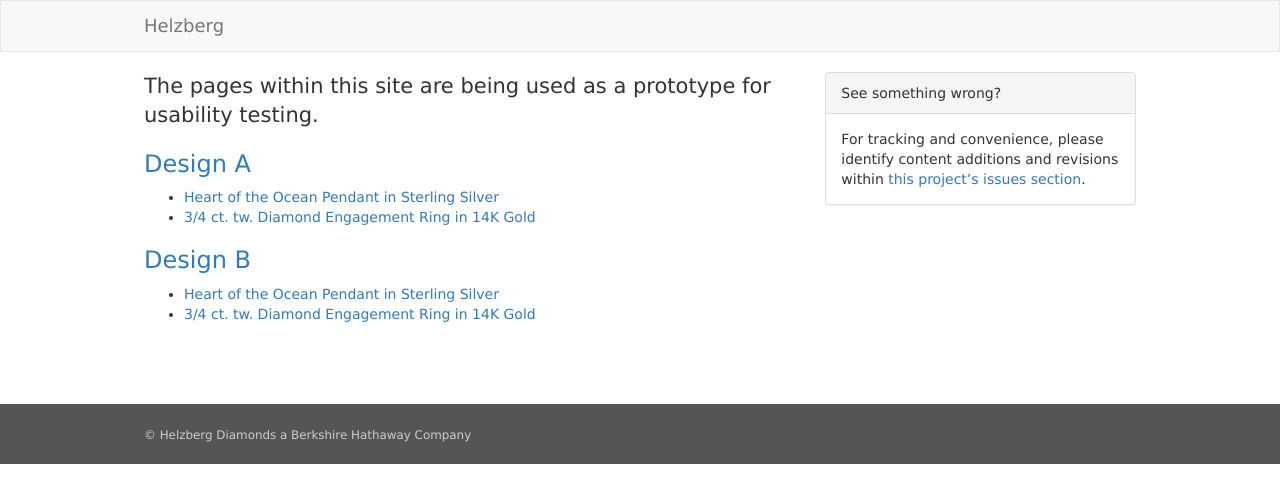
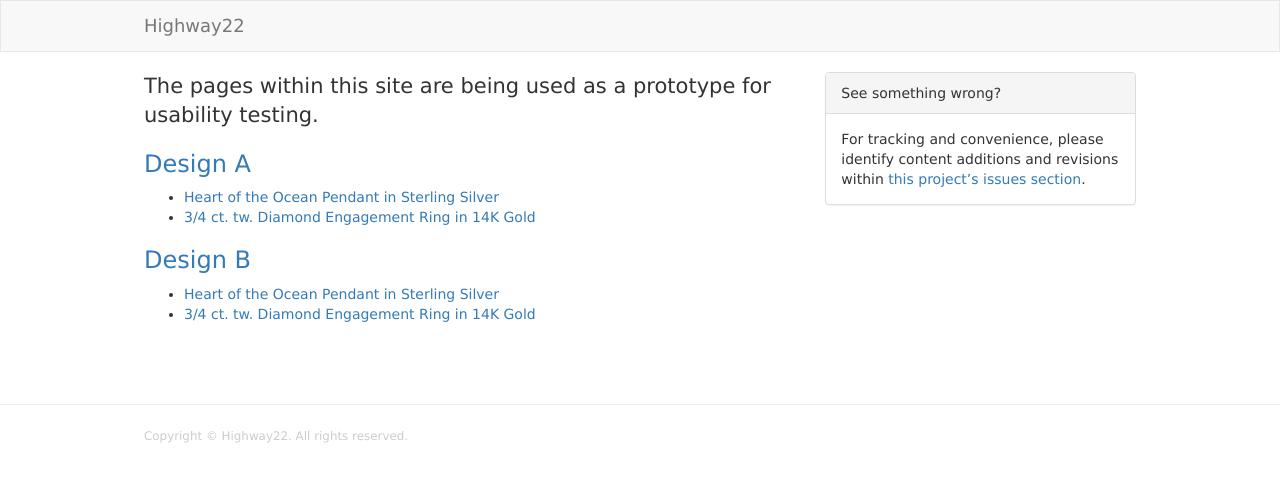
Before and after one commit to Highway22Creative/Helzberg, a Jekyll site: the page built from index.html, in a window 1280 px wide. Shown: the top 503 px of the page. Built offline with Jekyll 4.4.1, drawn with Linux system fonts in a browser that asks for light colours.

Commit message:
add include files

```diff
--- a/_includes/footer.html
+++ b/_includes/footer.html
@@ -1,5 +1,9 @@
-  <footer>
+  {% if page.org == "highway" %}<footer class="highway">
+    <div class="container">
+      <p><small>Copyright &copy; Highway22. All rights reserved.</small></p>
+    </div>
+  </footer>{% else %}<footer>
     <div class="container">
       <p><small>&copy; Helzberg Diamonds a Berkshire Hathaway Company</small></p>
     </div>
-  </footer>
+  </footer>{% endif %}
--- a/_includes/head.html
+++ b/_includes/head.html
@@ -4,10 +4,10 @@
     <title>{% if page.title %}{{ page.title &middot; site.title }}{% else %}{{ site.title }}{% endif %}</title>
     <meta name="description" content="{% if page.excerpt %}{{ page.excerpt | strip_html | strip_newlines | truncate: 160 }}{% else %}{{ site.description }}{% endif %}">
     <meta name="viewport" content="width=device-width, initial-scale=1">
-    <link rel="stylesheet" href="{{ "/css/main.css" | prepend: site.baseurl }}">
-    <link rel="icon" href="{{ "/favicon.ico" | prepend: site.baseurl }}">
-    <link rel="apple-touch-icon" href="{{ "/apple-touch-icon.png" | prepend: site.baseurl }}">
-    <script src="{{ "/bower_components/modernizr/modernizr-2.8.3.min.js" | prepend: site.baseurl }}"></script>
+    <link rel="stylesheet" href="{{ site.baseurl }}/css/main.css">
+    <link rel="icon" href="{{ site.baseurl }}/favicon.ico">
+    <link rel="apple-touch-icon" href="{{ site.baseurl }}/apple-touch-icon.png">
+    <script src="{{ site.baseurl }}/bower_components/modernizr/modernizr-2.8.3.min.js"></script>
     <script>
       (function(i,s,o,g,r,a,m){i['GoogleAnalyticsObject']=r;i[r]=i[r]||function(){
       (i[r].q=i[r].q||[]).push(arguments)},i[r].l=1*new Date();a=s.createElement(o),
--- a/_includes/header.html
+++ b/_includes/header.html
@@ -1,4 +1,12 @@
-  <header>
+  {% if page.org == "highway" %}<header>
+    <nav class="navbar navbar-default">
+      <div class="container">
+        <div class="navbar-header">
+          <a class="navbar-brand" href="{{ site.baseurl }}/index.html">{{ site.title }}</a>
+        </div>
+      </div>
+    </nav>
+  </header>{% else %}<header>
     <nav class="navbar navbar-default">
       <div class="container">
         <div class="navbar-header">
@@ -6,4 +14,4 @@
         </div>
       </div>
     </nav>
-  </header>
+  </header>{% endif %}
--- /dev/null
+++ b/_includes/photos-pendant.html
@@ -0,0 +1 @@
+        <p>photos</p>
--- /dev/null
+++ b/_includes/photos-ring.html
@@ -0,0 +1 @@
+        <p>photos</p>
--- a/_includes/scripts.html
+++ b/_includes/scripts.html
@@ -1,2 +1,3 @@
-    <script src="{{ "/bower_components/jquery/dist/jquery.min.js" | prepend: site.baseurl }}"></script>
-    <script src="{{ "/bower_components/bootstrap-sass/assets/javascripts/bootstrap.min.js" | prepend: site.baseurl }}"></script>
+    <script src="{{ site.baseurl }}/bower_components/jquery/dist/jquery.min.js"></script>
+    <script src="{{ site.baseurl }}/bower_components/bootstrap-sass/assets/javascripts/bootstrap.min.js"></script>
+    <script src="{{ site.baseurl }}/bower_components/bootstrap-sass/assets/javascripts/qty-minus-plus.js"></script>
```
Also changed, not shown: _includes/breadcrumb-pendant.html (added, +9 -0 lines), _includes/breadcrumb-ring.html (added, +9 -0 lines), _includes/input-quantity.html (added, +17 -0 lines), _includes/product-titleprice.html (added, +9 -0 lines), _includes/tabs-pendant.html (added, +18 -0 lines), _includes/tabs-ring.html (added, +18 -0 lines).
